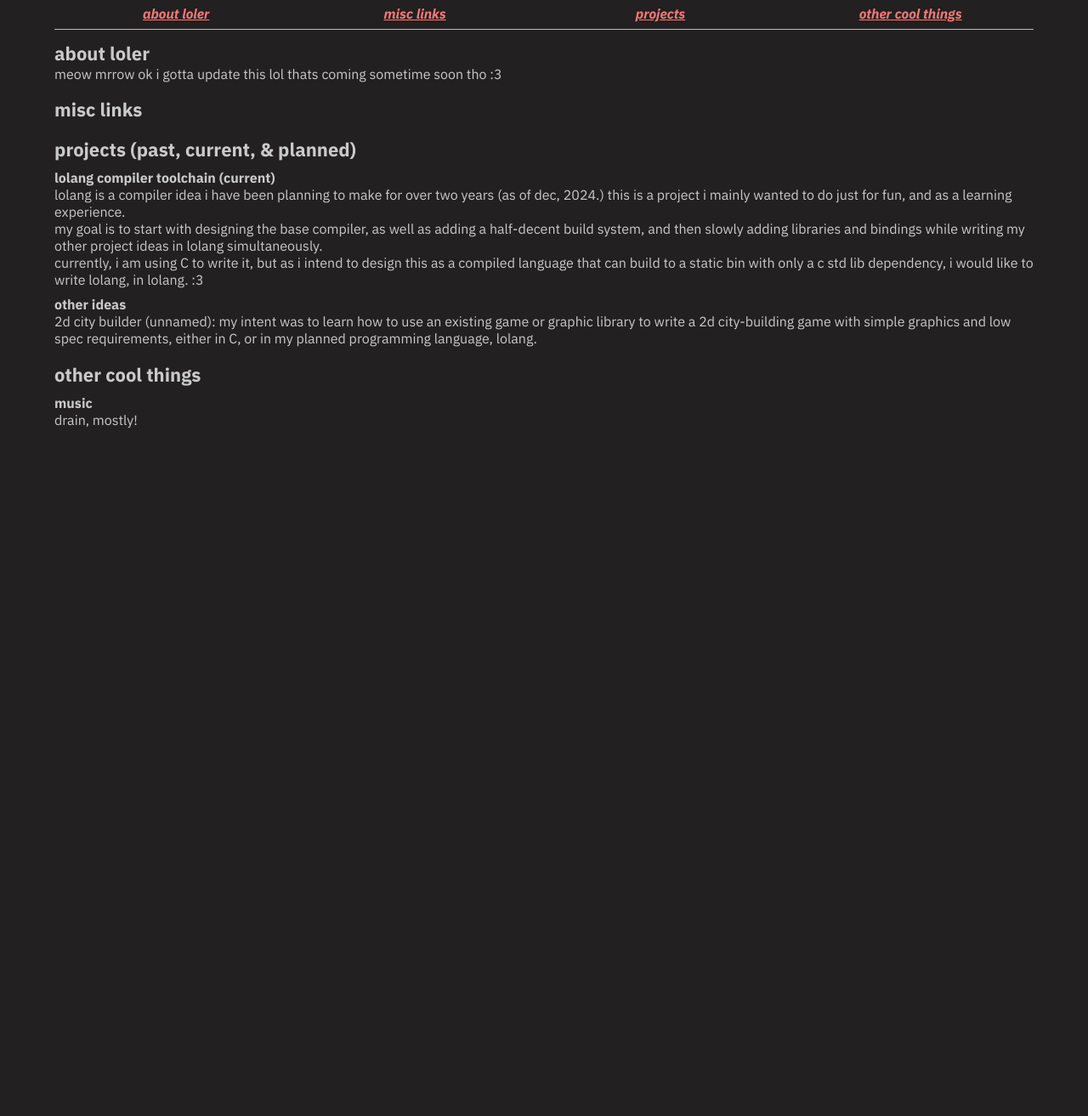
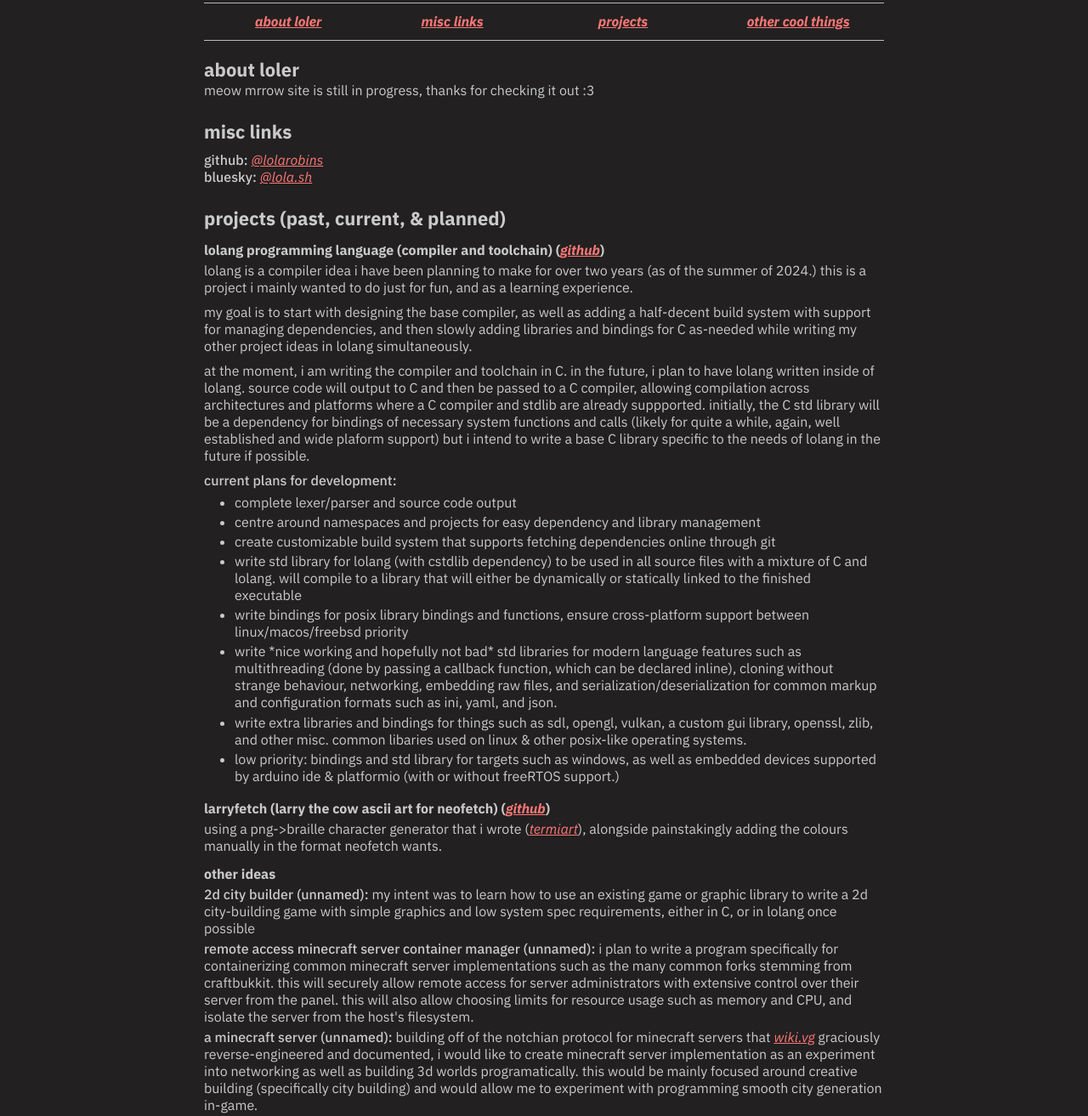
Before and after one commit to lolarobins/lolarobins.github.io, a plain HTML site: page index.html in a window 1280 px wide. Shown: the part 104-1417 px from the top of the page at 85% size. Before the commit the page ends 800 px from the top, so only its background shows below. Drawn offline with Linux system fonts and the light colour scheme.

Commit message:
moooore update :3

```diff
--- a/index.html
+++ b/index.html
@@ -53,7 +53,7 @@ MIT license <https://opensource.org/license/mit>
 
         h3 {
             margin: 0;
-            padding: 0;
+            padding: 0.25rem 0;
             font-size: 16px;
         }
 
@@ -70,8 +70,22 @@ MIT license <https://opensource.org/license/mit>
 
             background-color: #222020;
             color: #cacaca;
-            width: 90%;
-            margin-left: 5%;
+            width: 96%;
+            margin-left: 2%;
+        }
+
+        @media (min-aspect-ratio: 2/3) {
+            body {
+                width: 90%;
+                margin-left: 5%;
+            }
+        }
+
+        @media (min-aspect-ratio: 1) {
+            body {
+                width: 100vh;
+                margin: auto;
+            }
         }
 
         tr {
@@ -87,8 +101,17 @@ MIT license <https://opensource.org/license/mit>
             padding: 0;
         }
 
+        ul {
+            margin: 0.25rem;
+            padding: 0 0 0 2rem;
+        }
+
+        li {
+            padding: 0.1rem 0;
+        }
+
         #header {
-            margin: 0.4rem 0;
+            margin: 0.4rem 0 0.8rem;
             padding: 0.4rem 0;
             width: 100%;
         }
@@ -112,9 +135,16 @@ MIT license <https://opensource.org/license/mit>
             color: #f77;
         }
 
-        /* reduced size line break for nicer spacing between subsections */
+        .medium-font {
+            font-weight: 500;
+        }
+
         .small-br {
             font-size: 0.4rem;
+        }
+
+        .smaller-br {
+            font-size: 0.2rem;
         }
 
         #about,
@@ -122,7 +152,7 @@ MIT license <https://opensource.org/license/mit>
         #projects,
         #coolthings {
             padding: 0.25rem 0;
-            margin: 0.6rem 0 0.2rem 0;
+            margin: 1rem 0 0.2rem 0;
         }
     </style>
 </head>
@@ -166,29 +196,95 @@ MIT license <https://opensource.org/license/mit>
         <h2>about loler</h2>
         <p>
             meow mrrow
-            ok i gotta update this lol thats coming sometime soon tho :3
+            site is still in progress, thanks for checking it out :3
         </p>
     </div>
 
     <div id="links">
         <h2>misc links</h2>
+        <p class="small-br">&nbsp</p>
+
+        <p><span class="medium-font">github:</span> <a href="https://github.com/lolarobins">@lolarobins</a></p>
+        <p><span class="medium-font">bluesky:</span> <a href="https://bsky.app/profile/lola.sh">@lola.sh</a></p>
     </div>
 
     <div id="projects">
         <h2>projects (past, current, & planned)</h2>
         <p class="small-br">&nbsp</p>
-        <h3>lolang compiler toolchain (current)</h3>
-        <p>lolang is a compiler idea i have been planning to make for over two years (as of dec, 2024.) this is a
-            project i mainly wanted to do just for fun, and as a learning experience.<br>my goal is to start with
-            designing the base compiler, as well as adding a half-decent build system, and then slowly adding libraries
-            and bindings while writing my other project ideas in lolang simultaneously.<br>currently, i am using C to
-            write it, but as i intend to design this as a compiled language that can build to a static bin with only a c
-            std lib dependency, i would like to write lolang, in lolang. :3</p>
-        <p class="small-br">&nbsp</p>
-        <h3>other ideas</h3>
-        <p>2d city builder (unnamed): my intent was to learn how to use an existing game or graphic library to write a
-            2d city-building game with simple graphics and low spec requirements, either in C, or in my planned
-            programming language, lolang. </p>
+
+        <div>
+            <h3>lolang programming language (compiler and toolchain) (<a
+                    href="https://github.com/lolarobins/lolang">github</a>)</h3>
+            <p>lolang is a compiler idea i have been planning to make for over two years (as of the summer of 2024.)
+                this is a project i mainly wanted to do just for fun, and as a learning experience.</p>
+            <p class="small-br">&nbsp</p>
+            <p>my goal is to start with designing the base compiler, as well as adding a half-decent build system with
+                support for managing dependencies, and then slowly adding libraries and bindings for C as-needed while
+                writing my other project ideas in lolang simultaneously.</p>
+            <p class="small-br">&nbsp</p>
+            <p>at the moment, i am writing the compiler and toolchain in C. in the future, i plan to have lolang written
+                inside of lolang. source code will output to C and then be passed to a C compiler, allowing compilation
+                across architectures and platforms where a C compiler and stdlib are already suppported. initially, the
+                C std library will be a dependency for bindings of necessary system functions and calls (likely for
+                quite a while, again, well established and wide plaform support) but i intend to write a base C library
+                specific to the needs of lolang in the future if possible.</p>
+            <p class="small-br">&nbsp</p>
+            <p class="medium-font">current plans for development:</p>
+            <ul>
+                <li>complete lexer/parser and source code output</li>
+                <li>centre around namespaces and projects for easy dependency and library management</li>
+                <li>create customizable build system that supports fetching dependencies online through git</li>
+                <li>write std library for lolang (with cstdlib dependency) to be used in all source files with a mixture
+                    of C and lolang. will compile to a library that will either be dynamically or statically linked to
+                    the finished executable
+                </li>
+                <li>write bindings for posix library bindings and functions, ensure cross-platform support between
+                    linux/macos/freebsd priority</li>
+                <li>
+                    write *nice working and hopefully not bad* std libraries for modern language features such as
+                    multithreading (done by passing a callback function, which can be declared inline), cloning without
+                    strange behaviour, networking, embedding raw files, and serialization/deserialization for common
+                    markup and configuration formats such as ini, yaml, and json.
+                </li>
+                <li>
+                    write extra libraries and bindings for things such as sdl, opengl, vulkan, a custom gui library,
+                    openssl, zlib, and other misc. common libaries used on linux & other posix-like operating systems.
+                </li>
+                <li>low priority: bindings and std library for targets such as windows, as well as embedded devices
+                    supported by arduino ide & platformio (with or without freeRTOS support.)</li>
+            </ul>
+            <p class="small-br">&nbsp</p>
+        </div>
+
+        <div>
+            <h3>larryfetch (larry the cow ascii art for neofetch) (<a
+                    href="https://github.com/lolarobins/larrythecow">github</a>)</h3>
+            <p>using a png->braille character generator that i wrote (<a
+                    href="https://github.com/lolarobins/termiart">termiart</a>), alongside painstakingly adding the
+                colours manually in the format neofetch wants.</p>
+            <p class="small-br">&nbsp</p>
+        </div>
+
+        <div>
+            <h3>other ideas</h3>
+            <p><span class="medium-font">2d city builder (unnamed):</span> my intent was to learn how to use an existing
+                game or graphic library to write a 2d city-building game with simple graphics and low system spec
+                requirements, either in C, or in lolang once possible</p>
+            <p class="smaller-br">&nbsp</p>
+            <p><span class="medium-font">remote access minecraft server container manager (unnamed):</span> i plan to
+                write a program specifically for containerizing common minecraft server implementations such as the many
+                common forks stemming from craftbukkit. this will securely allow remote access for server administrators
+                with extensive control over their server from the panel. this will also allow choosing limits for
+                resource usage such as memory and CPU, and isolate the server from the host's filesystem.
+            </p>
+            <p class="smaller-br">&nbsp</p>
+            <p><span class="medium-font">a minecraft server (unnamed):</span> building off of the notchian protocol for
+                minecraft servers that <a href="https://wiki.vg">wiki.vg</a> graciously reverse-engineered and
+                documented, i would like to create minecraft server implementation as an experiment into networking as
+                well as building 3d worlds programatically. this would be mainly focused around creative building
+                (specifically city building) and would allow me to experiment with programming smooth city generation
+                in-game.</p>
+        </div>
     </div>
 
     <div id="coolthings">
```
